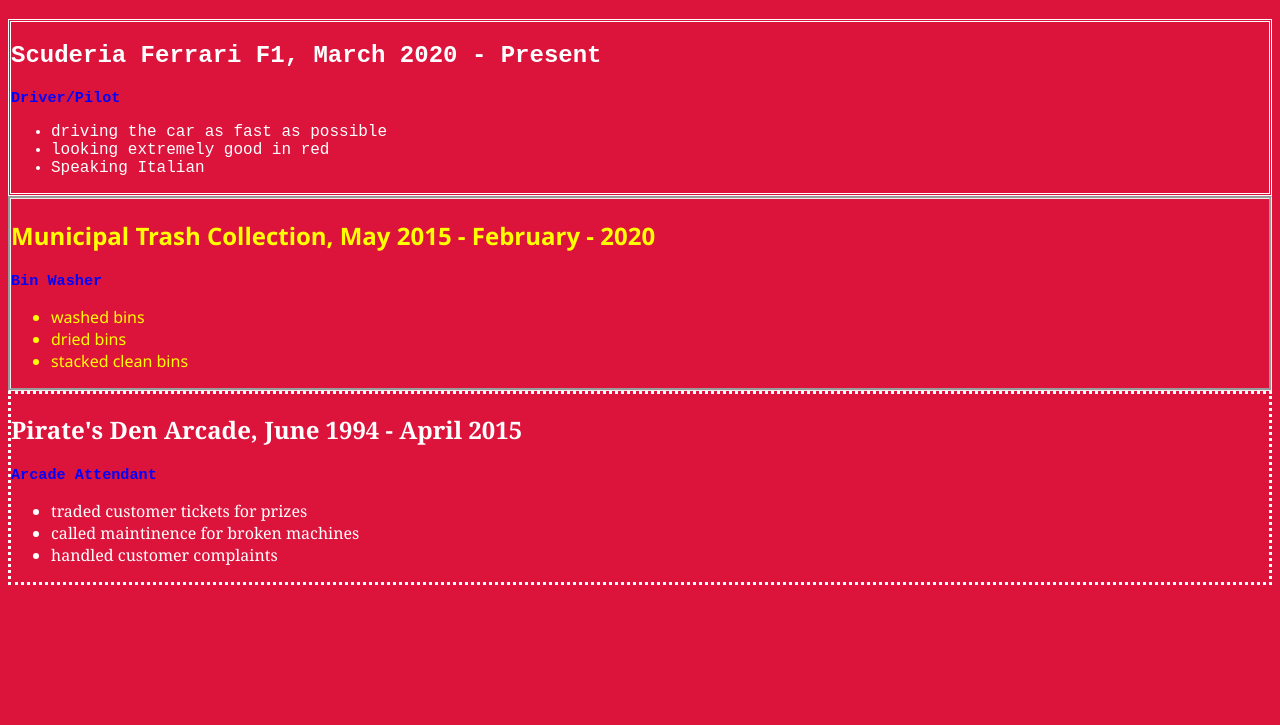
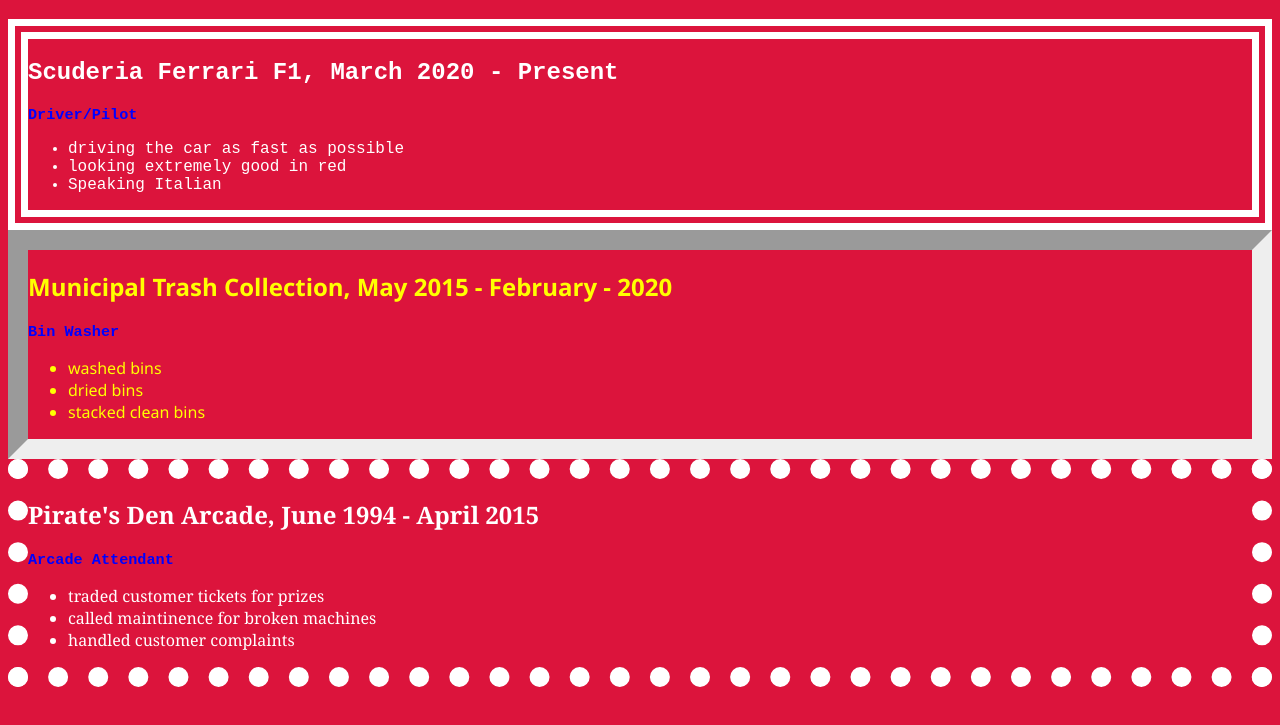
Before and after one commit to BrooksMWest/LAB-HTML-Resume, a plain HTML site: page index.html in a window 1280 px wide. Shown: the part 73-798 px from the top of the page. Drawn offline with Linux system fonts and the light colour scheme.

Commit message:
made changes to css, mostly borders

```diff
--- a/main.css
+++ b/main.css
@@ -8,18 +8,21 @@ h1 {
   color: white;
   font-family: 'Courier New', Courier, monospace;
   border-style: double;
+  border-width: 20px;
 
 }
 #job2 {
   color:yellow;
   font-family: 'Segoe UI', Tahoma, Geneva, Verdana, sans-serif;
-  border-style: groove;
+  border-style: inset ;
+  border-width: 20px;
 
 }
 #job3 {
   color: white;
   font-family: Cambria, Cochin, Georgia, Times, 'Times New Roman', serif;
   border-style: dotted;
+  border-width: 20px;
 }
 h3{
   font-family: monospace;
```
